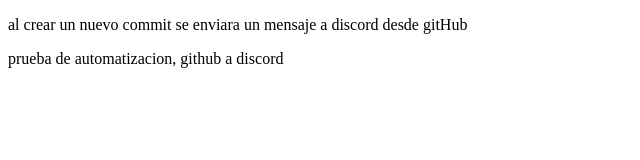
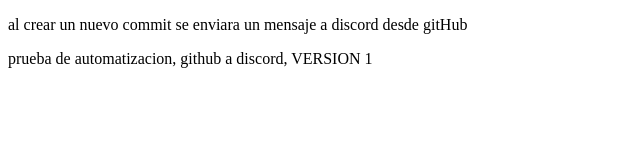
Before and after one commit to GinaTamayo/zapier, a plain HTML site: page index.html in a window 1280 px wide. Shown: the full height of the page, 0-640 px from the left. Drawn offline with Linux system fonts and the light colour scheme.

Commit message:
prueba automatizacion v1

```diff
--- a/index.html
+++ b/index.html
@@ -8,7 +8,7 @@
 <body>
     <article>
 <p>al crear un nuevo commit se enviara un mensaje a discord desde gitHub</p>
-<p>prueba de automatizacion, github a discord</p>
+<p>prueba de automatizacion, github a discord, VERSION 1</p>
     </article>
 </body>
 </html>
```
